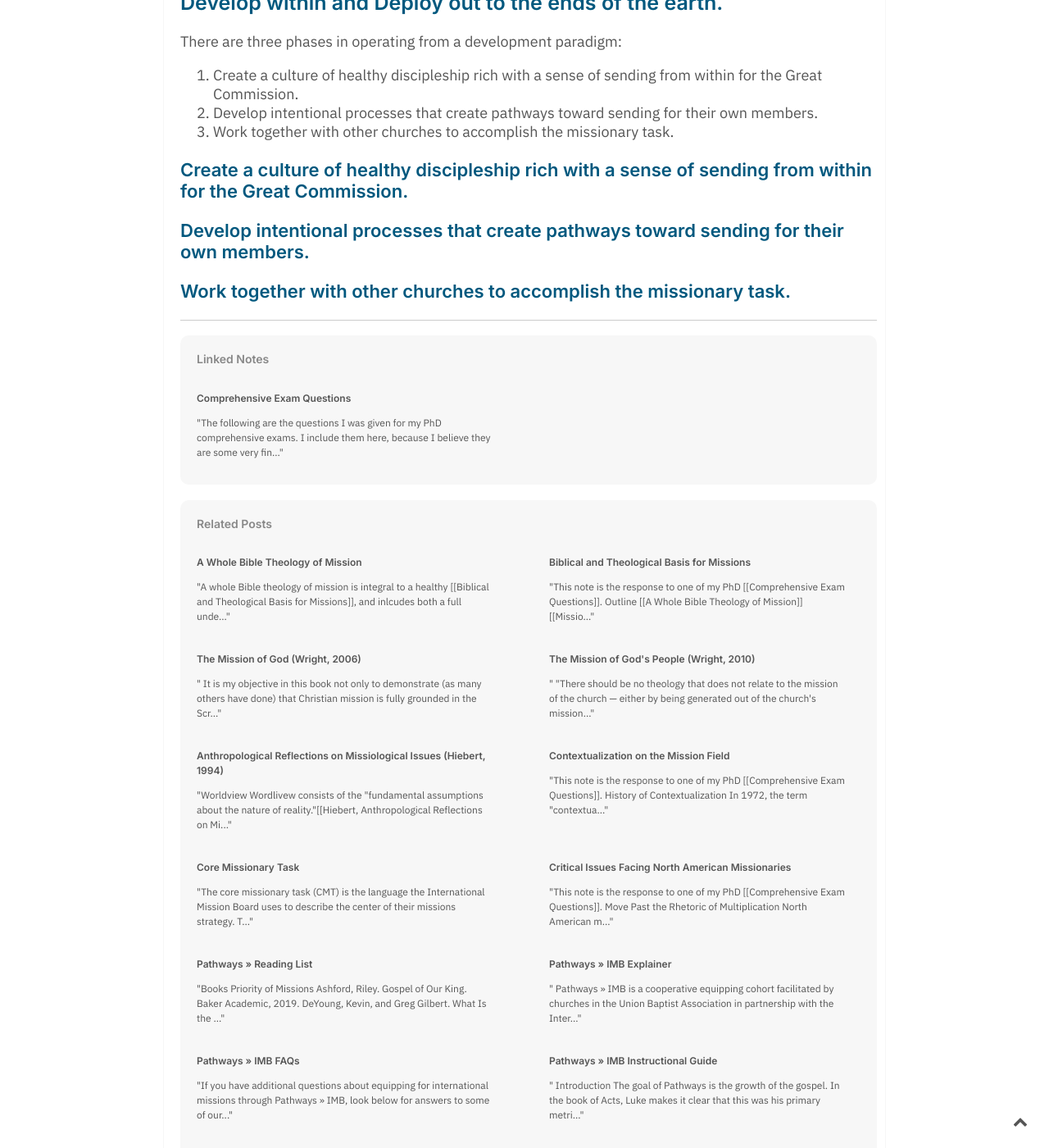
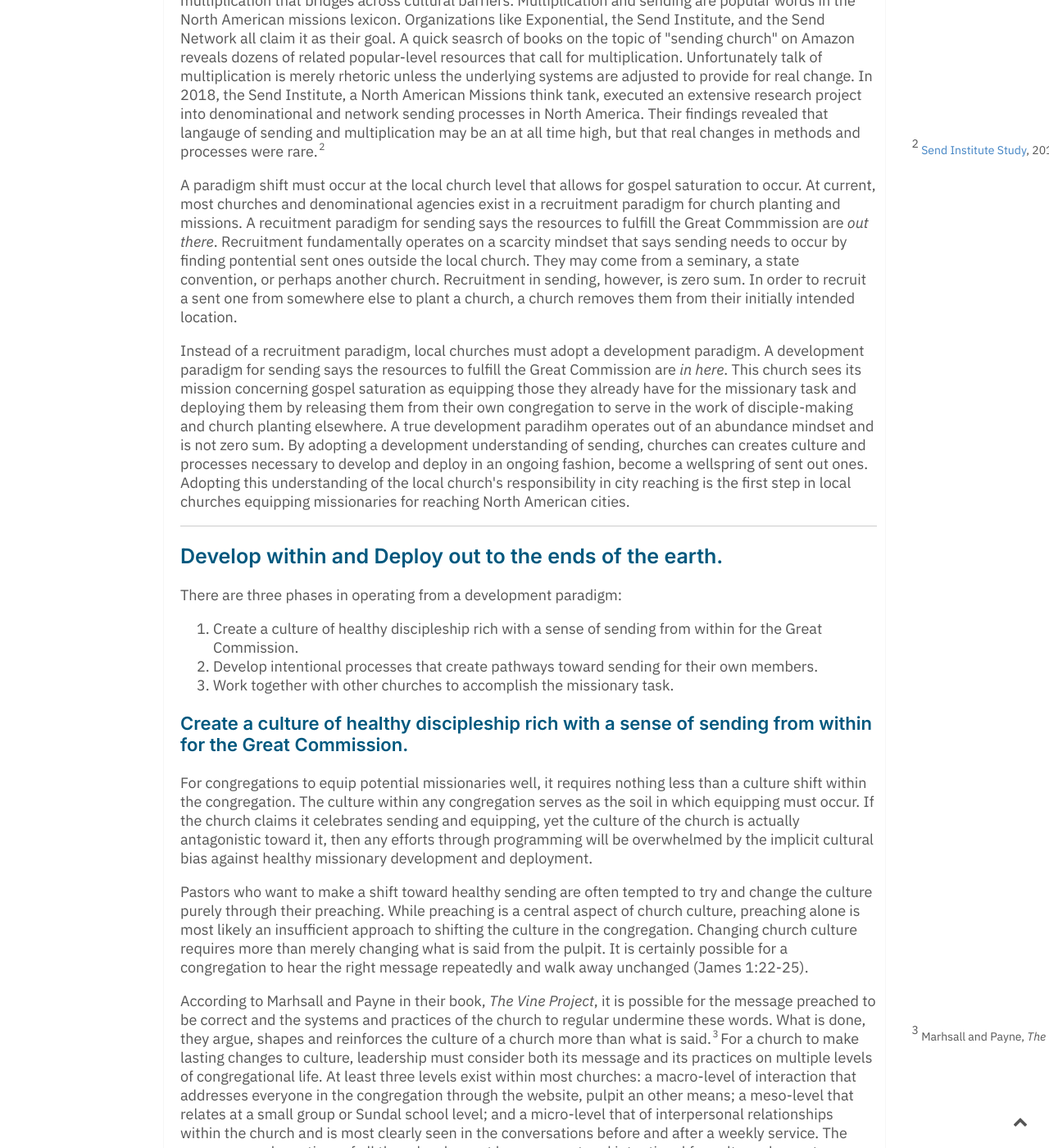
Before and after one commit to keelancook/notebook, a Jekyll site: the page built from _notes/equip-potential-north-american-missionaries.md, in a window 1280 px wide and 1400 px high, scrolled down 1339 px. Shown: the whole window at 82% size. Built offline with Jekyll 4.4.1, drawn with Linux system fonts in a browser that asks for light colours; some of the changed text lies outside the part shown.

Commit message:
comps prep

```diff
--- a/_notes/equip-potential-north-american-missionaries.md
+++ b/_notes/equip-potential-north-american-missionaries.md
@@ -17,7 +17,11 @@ North American cities today make gospel saturation a challenging goal. North Ame
 ---
 
 ## Move Past the Rhetoric of Multiplication.
+Gospel saturation at the level of diversity presented by North American urban centers requires real multiplication that bridges across cultural barriers. Multiplication and sending are popular words in the North American missions lexicon. Organizations like Exponential, the Send Institute, and the Send Network all claim it as their goal. A quick seasrch of books on the topic of "sending church" on Amazon reveals dozens of related popular-level resources that call for multiplication. Unfortunately talk of multiplication is merely rhetoric unless the underlying systems are adjusted to provide for real change. In 2018, the Send Institute, a North American Missions think tank, executed an extensive research project into denominational and network sending processes in North America. Their findings revealed that langauge of sending and multiplication may be an at all time high, but that real changes in methods and processes were rare.[[[Send Institute Study](https://www.sendinstitute.org/church-planting-networks-focusing-multiplying-churches/), 2018.::rsn]]
 
+A paradigm shift must occur at the local church level that allows for gospel saturation to occur. At current, most churches and denominational agencies exist in a recruitment paradigm for church planting and missions. A recuitment paradigm for sending says the resources to fulfill the Great Commmission are *out there*. Recruitment fundamentally operates on a scarcity mindset that says sending needs to occur by finding pontential sent ones outside the local church. They may come from a seminary, a state convention, or perhaps another church. Recruitment in sending, however, is zero sum. In order to recruit a sent one from somewhere else to plant a church, a church removes them from their initially intended location.
+
+Instead of a recruitment paradigm, local churches must adopt a development paradigm. A development paradigm for sending says the resources to fulfill the Great Commission are *in here*. This church sees its mission concerning gospel saturation as equipping those they already have for the missionary task and deploying them by releasing them from their own congregation to serve in the work of disciple-making and church planting elsewhere. A true development paradihm operates out of an abundance mindset and is not zero sum. By adopting a development understanding of sending, churches can creates culture and processes necessary to develop and deploy in an ongoing fashion, become a wellspring of sent out ones. Adopting this understanding of the local church's responsibility in city reaching is the first step in local churches equipping missionaries for reaching North American cities.
 
 ---
 
@@ -29,7 +33,13 @@ There are three phases in operating from a development paradigm:
 3. Work together with other churches to accomplish the missionary task.
 
 ### Create a culture of healthy discipleship rich with a sense of sending from within for the Great Commission.
+For congregations to equip potential missionaries well, it requires nothing less than a culture shift within the congregation. The culture within any congregation serves as the soil in which equipping must occur. If the church claims it celebrates sending and equipping, yet the culture of the church is actually antagonistic toward it, then any efforts through programming will be overwhelmed by the implicit cultural bias against healthy missionary development and deployment.
 
+Pastors who want to make a shift toward healthy sending are often tempted to try and change the culture purely through their preaching. While preaching is a central aspect of church culture, preaching alone is most likely an insufficient approach to shifting the culture in the congregation. Changing church culture requires more than merely changing what is said from the pulpit. It is certainly possible for a congregation to hear the right message repeatedly and walk away unchanged (James 1:22-25).
+
+According to Marhsall and Payne in their book, *The Vine Project*, it is possible for the message preached to be correct and the systems and practices of the church to regular undermine these words. What is done, they argue, shapes and reinforces the culture of a church more than what is said.[[Marhsall and Payne, *The Vine Project*, ??::rsn]]  For a church to make lasting changes to culture, leadership must consider both its message and its practices on multiple levels of congregational life. At least three levels exist within most churches: a macro-level of interaction that addresses everyone in the congregation through the website, pulpit an other means; a meso-level that relates at a small group or Sundal school level; and a micro-level that of interpersonal relationships within the church and is most clearly seen in the conversations before and after a weekly service. The messages and practices of all three levels must be congruent and intentional for culture change to occur.
+
+Concerning a culture of equipping and sending, these messages and practices must embody certain key traits. First, a rich biblical vision for mission and a weighty sense of urgency are crucial for a culture that raises up sent ones. Second, messages and practices must create an atmosphere that actively challenges everyone in the congregation to consider being sent. One practical resource to aid churches in creating this kind of culture is J.D. Greear's *Gaining by Losing*.
 
 ### Develop intentional processes that create pathways toward sending for their own members.
 
```
